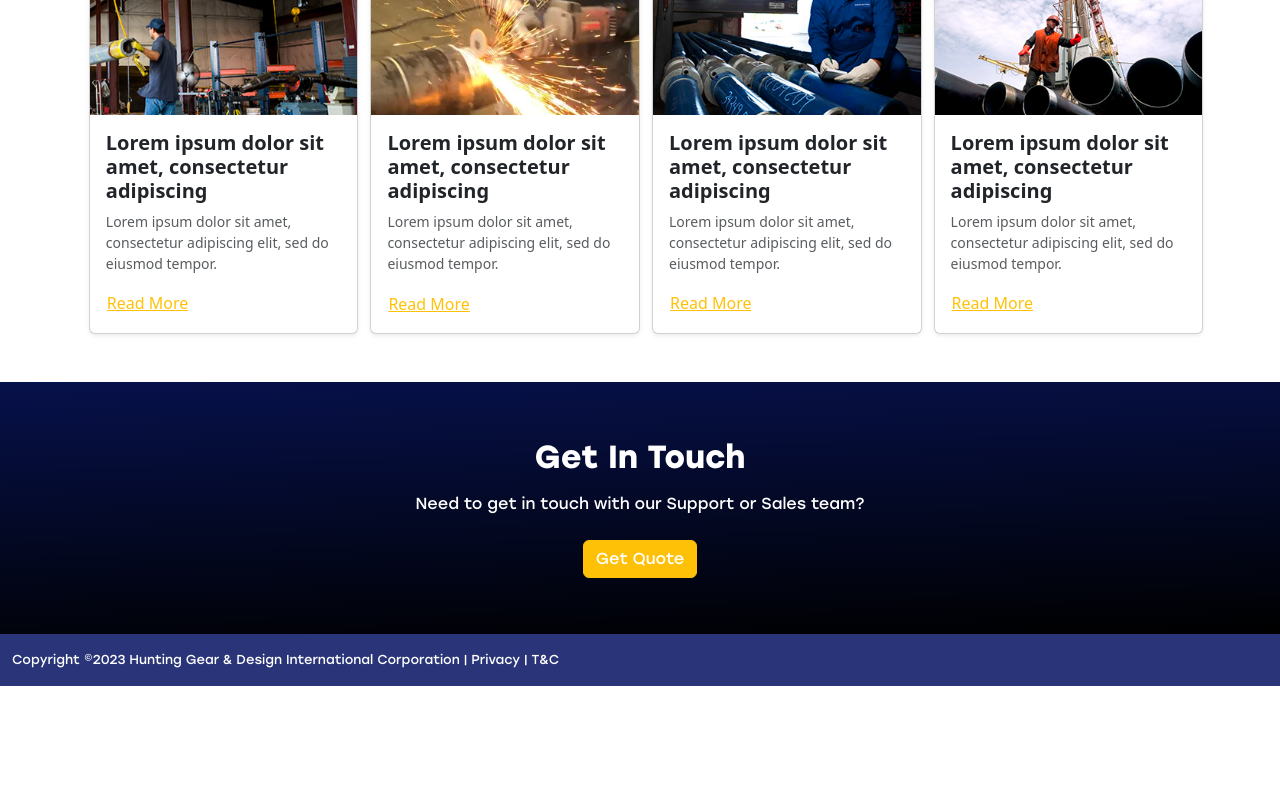
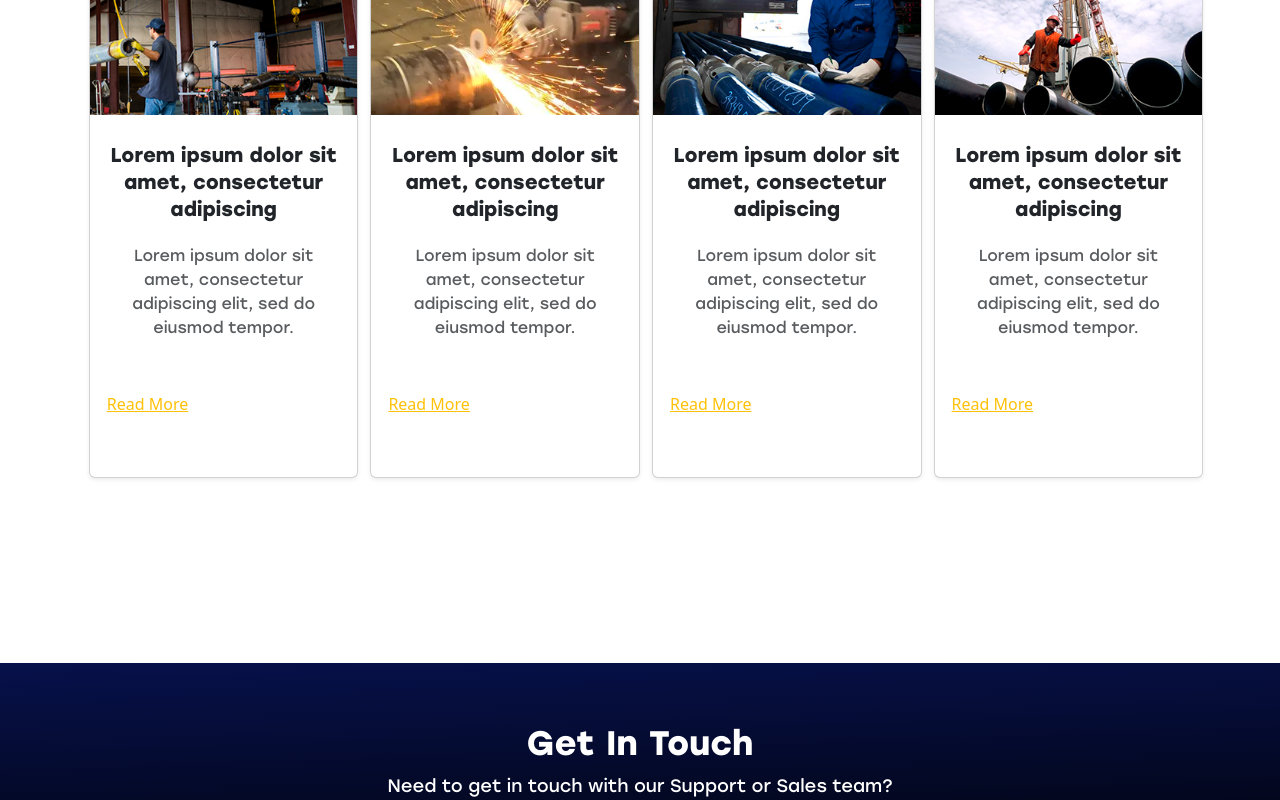
Before and after one commit to rally771/HomePage_Del, a React (Vite) app in the folder Frontend/: page / in a window 1280 px wide. Shown: the part 3620-4420 px from the top of the page. Before the commit the page ends 4306 px from the top, so only its background shows below. Built offline with nearby package versions, Linux system fonts and the light colour scheme.

Commit message:
page Updates

```diff
--- a/Frontend/src/App.css
+++ b/Frontend/src/App.css
@@ -150,6 +150,7 @@
 }
 .resourceDiv{
   width: 88%;
+  padding-bottom: 137px;
 }
 
 .resourceContent{
@@ -166,3 +167,49 @@
 font-size: 16px;
     width: 75%;
 }
+
+.cardResource{
+
+}
+
+.cardResource .card-title{
+    text-align: center;
+    margin-top: 11px;
+    font-size: 20px;
+    line-height: 27px;
+}
+
+.cardResource .card-text{
+text-align: center;
+    margin-top: 21px;
+    font-size: 16px;
+    margin-left: auto;
+    margin-right: auto;
+    width: 87%;
+}
+
+.cardResource button{
+    margin: auto;
+    margin-top: 27px;
+    height: 42px;
+    margin-bottom: 36px;
+}
+
+.getintouch{
+
+}
+
+.getintouch h2{
+  padding-top: 5px;
+    font-size: 34px;
+    word-spacing: 1.3px;
+}
+
+.getintouch p{
+  font-size:18px;
+}
+
+footer{
+      background-color: #293578;
+    padding-left: 1.3rem;
+}
--- a/Frontend/src/layouts/Footer.jsx
+++ b/Frontend/src/layouts/Footer.jsx
@@ -2,7 +2,7 @@ export function ContactUs(){
     return (
     <section className="getintouch text-white py-5">
       <div className="container-fluid text-center py-2">
-        <h2 className="bold mb-3">Get In Touch</h2>
+        <h2 className="bold">Get In Touch</h2>
         <p className="mb-4 regular">Need to get in touch with our Support or Sales team?</p>
         <button className="btn btn-warning text-white regular">
           Get Quote
--- a/Frontend/src/layouts/Resources.jsx
+++ b/Frontend/src/layouts/Resources.jsx
@@ -22,12 +22,12 @@ export default function Resources() {
 
           <div className="row g-4">
             {[1, 2, 3, 4].map((item) => (
-              <div key={item} className="col-md-3 pe-0">
+              <div key={item} className="col-md-3 pe-0 cardResource">
                 <div className="card h-100 shadow-sm">
                   <img src={`/img/${item}.png`} alt={`Resource ${item}`} className="card-img-top"/>
                   <div className="card-body">
-                    <h5 className="card-title fw-bold">Lorem ipsum dolor sit amet, consectetur adipiscing</h5>
-                    <p className="card-text text-muted small mb-3">
+                    <h5 className="card-title bold">Lorem ipsum dolor sit amet, consectetur adipiscing</h5>
+                    <p className="card-text text-muted regular mb-3">
                       Lorem ipsum dolor sit amet, consectetur adipiscing elit, sed do eiusmod tempor.
                     </p>
                     <button className="btn btn-link text-warning p-0 d-inline-flex align-items-center">
```
